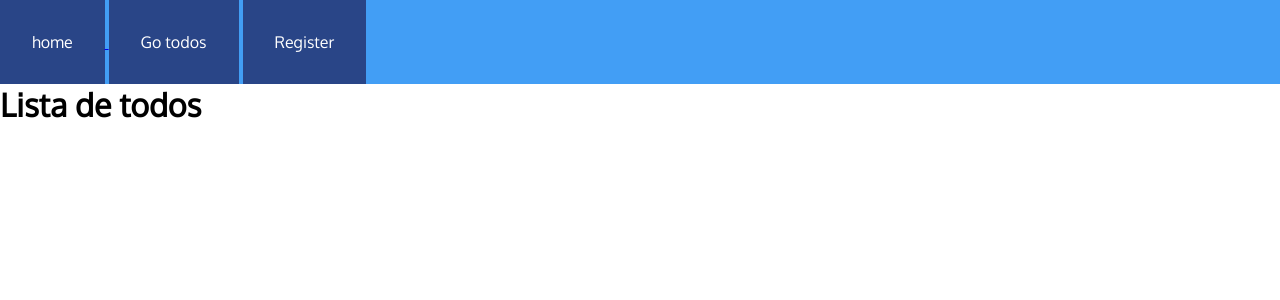
After one commit to dsolse/login_tasks_example, a Flask app: page /todos in a window 1280 px wide. The commit adds this page. Shown: the top 300 px of the page. Run offline with Flask 2, Linux system fonts and the light colour scheme.

Commit message:
added routes with littel style

```diff
--- /dev/null
+++ b/db/db.py
@@ -0,0 +1,3 @@
+from flask_sqlalchemy import SQLAlchemy
+
+db = SQLAlchemy()
--- a/routes/admin/admin.py
+++ b/routes/admin/admin.py
@@ -9,4 +9,8 @@ def home():
 
 @admin_blueprint.route("/register")
 def register():
-    return "Register"
+    return render_template("admin/register.html")
+
+@admin_blueprint.route("/todos")
+def todos():
+    return render_template("admin/todos.html")
--- a/routes/main/main.py
+++ b/routes/main/main.py
@@ -2,7 +2,6 @@ from flask import Blueprint
 from flask.templating import render_template
 
 main_blueprint = Blueprint("main", __name__)
-
 
 @main_blueprint.route("/")
 def home():
@@ -10,4 +9,8 @@ def home():
 
 @main_blueprint.route("/register")
 def register():
-    return "register"
+    return render_template("main/register.html")
+
+@main_blueprint.route("/todos")
+def todos():
+    return render_template("main/todos.html")
--- /dev/null
+++ b/static/css/styles.css
@@ -0,0 +1,21 @@
+@import url('https://fonts.googleapis.com/css2?family=Oxygen:wght@300;400&display=swap');
+* {
+	padding: 0;
+	margin: 0;
+   font-family:	'Oxygen', sans-serif;
+}
+
+header {
+	background-color: #429ef5;
+}
+
+header li {
+	display: inline-block;
+	background: #294587;
+	padding: 2em;
+}
+
+li {
+	color: #fff;
+	text-decoration: none;
+}
--- a/templates/main/baseMain.html
+++ b/templates/main/baseMain.html
@@ -6,14 +6,15 @@
     <meta name="viewport" content="width=device-width">
     {% block title %}
     {% endblock %}
+    <link rel="stylesheet" type="text/css" href="{{ url_for('static', filename='css/styles.css') }}">
 </head>
 
 <body>
     <header>
         <nav>
-	    <a href="{{ url_for('main.todos') }}">Go todos</a>
-	    <a href="{{ url_for('main.register') }}">Register</a>
-	    <a href="{{ url_for('main.home') }}">home</a>
+        <a href="{{ url_for('main.home') }}"> <li>home</li> </a>
+	    <a href="{{ url_for('main.todos') }}"> <li>Go todos</li></a>
+	    <a href="{{ url_for('main.register') }}"> <li>Register</li> </a>
         </nav>
     </header>
     {% block content %}
--- /dev/null
+++ b/templates/main/todos.html
@@ -0,0 +1,9 @@
+{% extends "main/baseMain.html" %}
+
+{% block title %}
+<title>Lista todos</title>
+{% endblock title %}
+
+{% block content %}
+<h1>Lista de todos</h1>
+{% endblock content %}
```
Also changed, not shown: models/usuarios.py (added, +9 -0 lines), routes/main/todos.html (added, +9 -0 lines), templates/admin/baseAdmin.html (+4 -3 lines), templates/admin/register.html (added, +9 -0 lines), templates/admin/todos.html (added, +9 -0 lines), templates/main/register.html (added, +9 -0 lines), app.py (line endings or trailing spaces).
